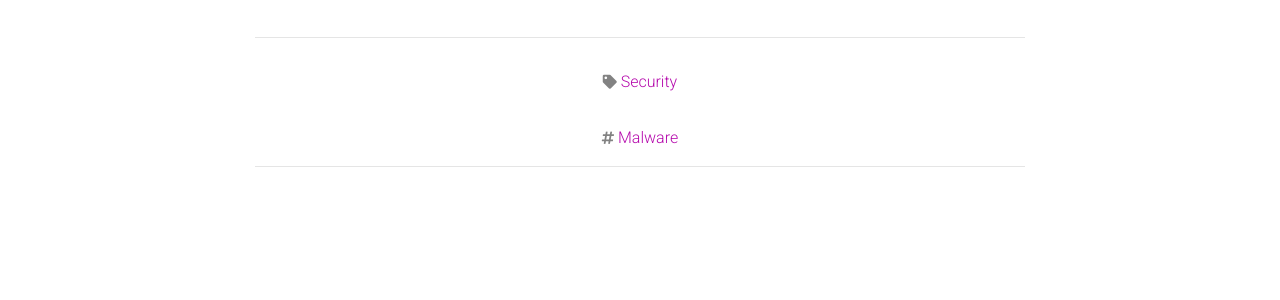
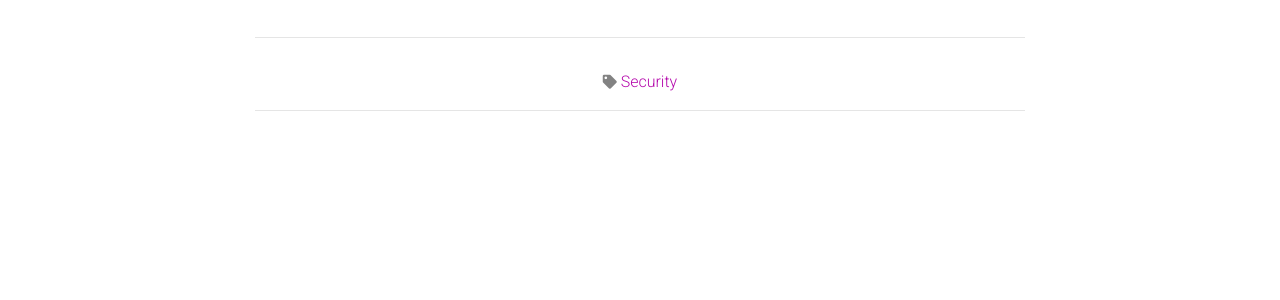
Before and after one commit to jparadadev/jparadadev.github.io, a Jekyll site: the page built from blog/index.html, in a window 1280 px wide. Shown: the part 202-502 px from the top of the page. Built offline with Jekyll 4.4.1, drawn with Linux system fonts in a browser that asks for light colours; the list of posts is cut into pages by our own code; comment, search, counter and statistics services are not loaded; a style sheet for code colours, icons or effects is not loaded.

Commit message:
comment tags (only show categories)

```diff
--- a/blog/index.html
+++ b/blog/index.html
@@ -32,7 +32,7 @@ pagination:
         {% endunless %}
       {% endfor %}
     </ul>
-    <ul class="p-0 m-0">
+    <!--<ul class="p-0 m-0">
       {% for tag in site.display_tags %}
         <li>
           <i class="fas fa-hashtag fa-sm"></i> <a href="{{ tag | slugify | prepend: '/blog/tag/' | relative_url }}">{{ tag }}</a>
@@ -41,7 +41,7 @@ pagination:
           <p>&bull;</p>
         {% endunless %}
       {% endfor %}
-    </ul>
+    </ul>-->
   </div>
   {% endif %}
 
```
